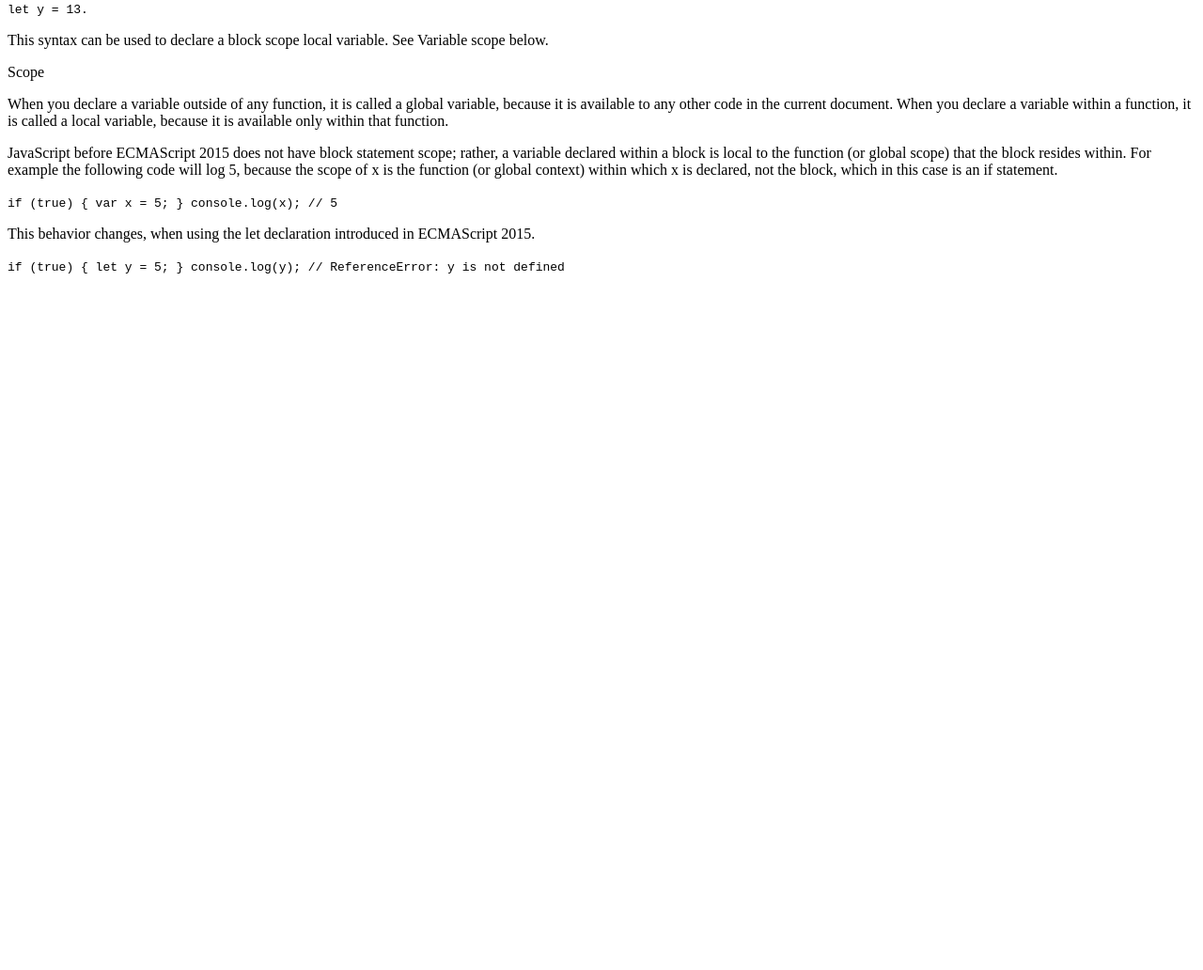
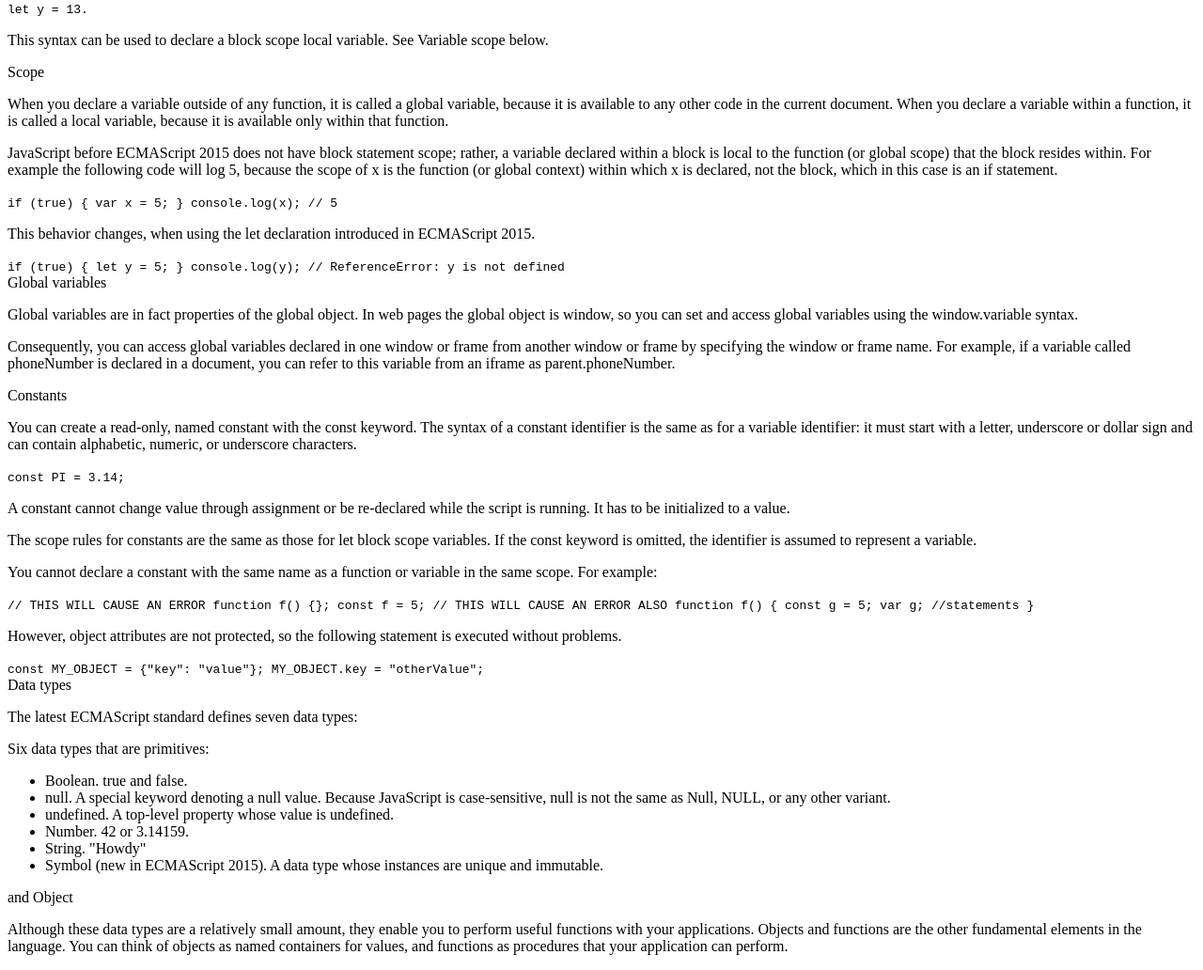
Before and after one commit to justaway1/JS-Technical-Documentation-Page, a plain HTML site: page index.html in a window 1280 px wide. Shown: the part 1755-2787 px from the top of the page at 94% size. Before the commit the page ends 2055 px from the top, so only its background shows below. Drawn offline with Linux system fonts and the light colour scheme.

Commit message:
Added more sections to the HTML

```diff
--- a/index.html
+++ b/index.html
@@ -119,3 +119,40 @@
             <code class='code'>if (true) { let y = 5; } console.log(y); // ReferenceError: y is
      not defined</code>
           </section>
+          <section class='main-section' id='Global_variables'>
+            <header id='Global_variables'>Global variables</header>
+            <p>Global variables are in fact properties of the global object. In web pages the global object is window, so you can set and access global variables using the window.variable syntax.</p>
+            <p>Consequently, you can access global variables declared in one window or frame from another window or frame by specifying the window or frame name. For example, if a variable called phoneNumber is declared in a document, you can refer to this variable from an iframe as parent.phoneNumber.</p>
+          </section>
+          <section class='main-section' id='Constants'>
+            <header id='Constants'>Constants</header>
+       <p>You can create a read-only, named constant with the const keyword. The syntax of a constant identifier is the same as for a variable identifier: it must start with a letter, underscore or dollar sign and can contain alphabetic, numeric, or underscore characters.</p>
+       <code class='code'>const PI = 3.14;
+     </code>
+       <p>A constant cannot change value through assignment or be re-declared while the script is running. It has to be initialized to a value.</p>
+
+     <p>The scope rules for constants are the same as those for let block scope variables. If the const keyword is omitted, the identifier is assumed to represent a variable.</p>
+
+     <p>You cannot declare a constant with the same name as a function or variable in the same scope. For example:</p>
+       <code class='code'>// THIS WILL CAUSE AN ERROR function f() {}; const f = 5; // THIS
+     WILL CAUSE AN ERROR ALSO function f() { const g = 5; var g;
+     //statements }</code>
+       <p>However, object attributes are not protected, so the following statement is executed without problems.</p>
+       <code class='code'>const MY_OBJECT = {"key": "value"}; MY_OBJECT.key =
+     "otherValue";</code>
+            </section>
+            <section class='main-section' id='Data_types'>
+            <header id='Data_types'>Data types</header>
+            <p>The latest ECMAScript standard defines seven data types:</p>
+            <p class='data-type'>Six data types that are primitives:</p>
+            <ul>
+              <li>Boolean. true and false.</li>
+              <li>null. A special keyword denoting a null value. Because JavaScript is case-sensitive, null is not the same as Null, NULL, or any other variant.</li>
+              <li>undefined. A top-level property whose value is undefined.</li>
+              <li>Number. 42 or 3.14159.</li>
+              <li>String. "Howdy"</li>
+              <li>Symbol (new in ECMAScript 2015). A data type whose instances are unique and immutable.</li>
+            </ul>
+              <p>and Object</p>
+              <p>Although these data types are a relatively small amount, they enable you to perform useful functions with your applications. Objects and functions are the other fundamental elements in the language. You can think of objects as named containers for values, and functions as procedures that your application can perform.</p>
+            </section>
```
